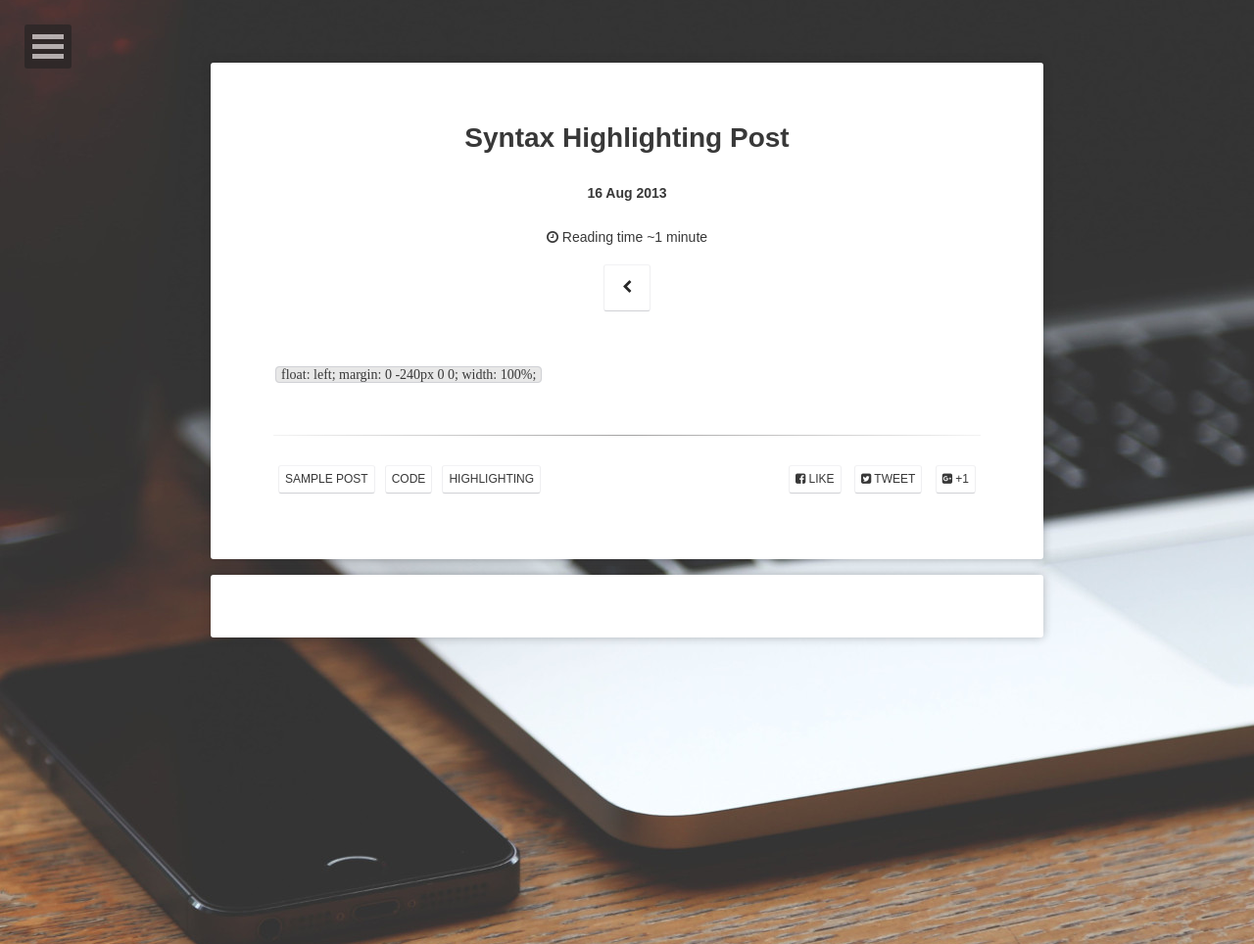
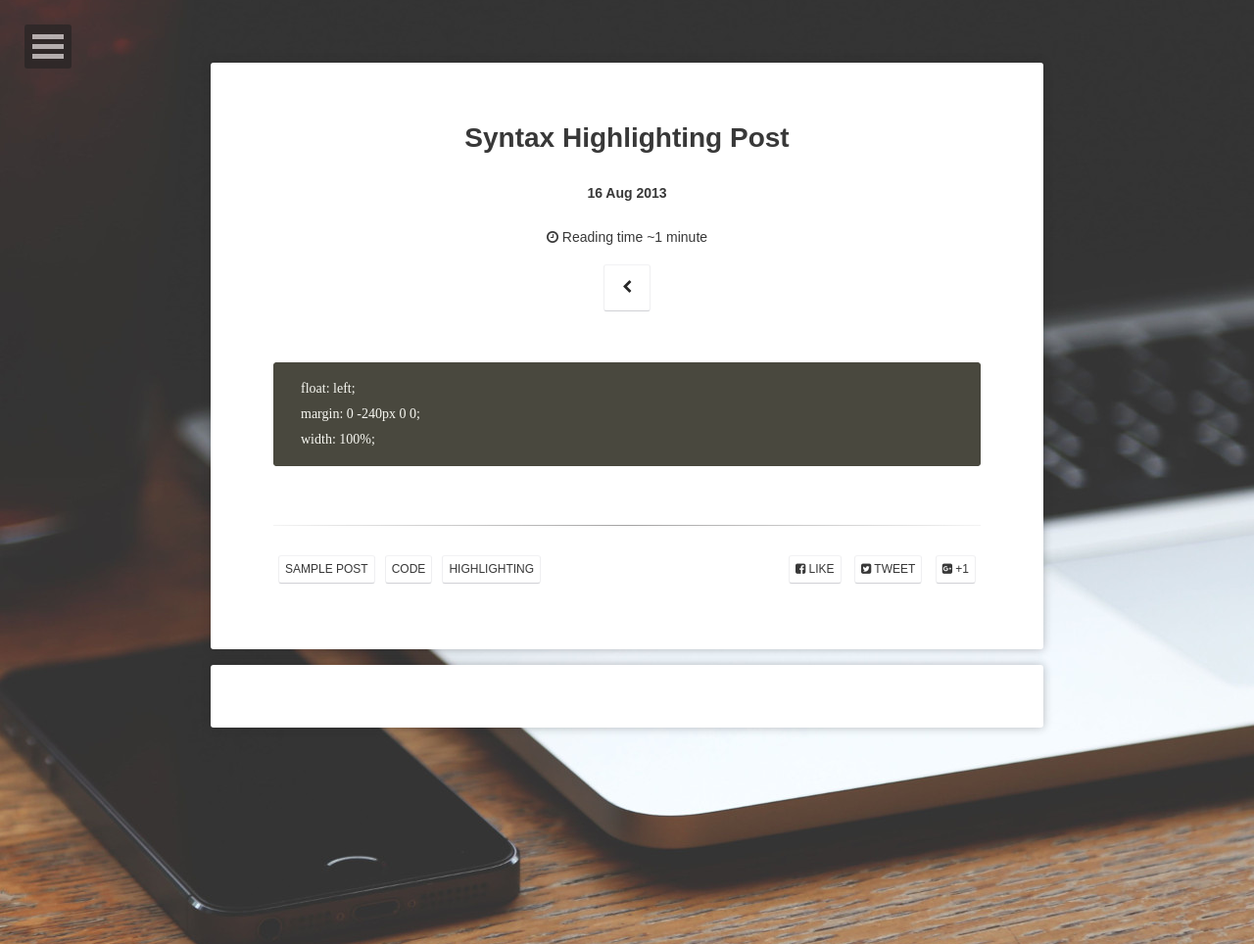
Before and after one commit to MatthewChen/siri.repo, a Jekyll site: the page built from _posts/2016-04-22-code-highlighting-post.md, in a window 1280 px wide. Shown: the whole page at 98% size. Built offline with Jekyll 4.4.1, drawn with Linux system fonts in a browser that asks for light colours; some web fonts are replaced; comment, search, counter and statistics services are not loaded.

Commit message:
修改_config.yml

````diff
--- a/_config.yml
+++ b/_config.yml
@@ -19,7 +19,7 @@ kramdown:
   entity_output:    as_char
   toc_levels:       1..6
   smart_quotes: lsquo,rsquo,ldquo,rdquo
-  enable_coderay:   false
+  enable_coderay:   true
 mathjax:            true
 sass:
   sass_dir:         _sass
--- a/_posts/2016-04-22-code-highlighting-post.md
+++ b/_posts/2016-04-22-code-highlighting-post.md
@@ -6,8 +6,9 @@ excerpt: "Demo post displaying the various ways of highlighting code in Markdown
 tags: [sample post, code, highlighting]
 comments: true
 ---
-<code>
+
+```
     float: left;
     margin: 0 -240px 0 0;
     width: 100%;
-</code>
+```
````
